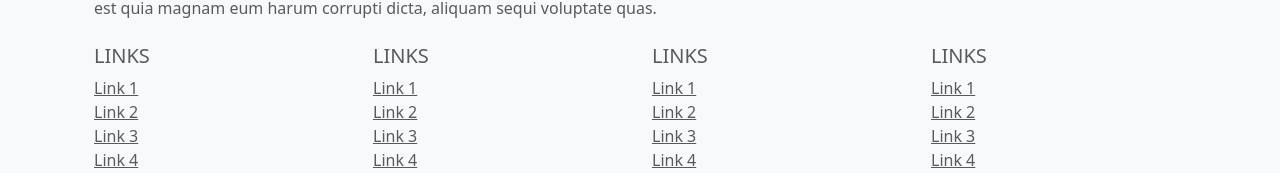
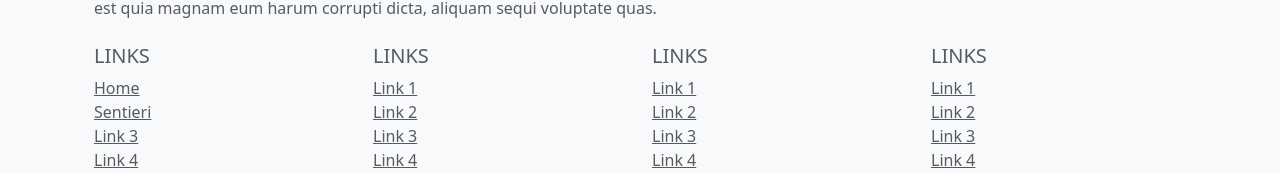
Before and after one commit to marzia-blasi/travel-journal-app, a React (Vite) app: page / in a window 1280 px wide. Shown: the part 704-877 px from the top of the page. Built offline with nearby package versions, Linux system fonts and the light colour scheme.

Commit message:
add navlink navbar and footer

```diff
--- a/src/App.jsx
+++ b/src/App.jsx
@@ -4,7 +4,7 @@ import { BrowserRouter, Routes, Route } from "react-router-dom";
 import DefaultLayout from "./layouts/DefaultLayout";
 
 // Pages
-
+import NotFoundPage from "./pages/NotFoundPage";
 import HomePage from "./pages/Homepage";
 import SentieriPage from "./pages/SentieriPage";
 
@@ -14,7 +14,7 @@ function App() {
       <BrowserRouter>
         <Routes>
           <Route element={<DefaultLayout />}>
-            <Route>Pagina di 404</Route>
+            <Route path="*" element={<NotFoundPage />} />
             <Route index element={<HomePage />} />
             <Route path="/Sentieri" element={<SentieriPage />} />
             <Route>pagina del dettaglio</Route>
--- a/src/components/Footer.jsx
+++ b/src/components/Footer.jsx
@@ -76,14 +76,14 @@ export default function Footer() {
                 <h5 className="text-uppercase">Links</h5>
                 <ul className="list-unstyled mb-0">
                   <li>
-                    <a href="#!" className="text-reset">
-                      Link 1
-                    </a>
+                    <NavLink href="#!" className="text-reset" to="/">
+                      Home
+                    </NavLink>
                   </li>
                   <li>
-                    <a href="#!" className="text-reset">
-                      Link 2
-                    </a>
+                    <NavLink href="#!" className="text-reset" to="/Sentieri">
+                      Sentieri
+                    </NavLink>
                   </li>
                   <li>
                     <a href="#!" className="text-reset">
--- a/src/components/Header.jsx
+++ b/src/components/Header.jsx
@@ -2,8 +2,11 @@ import { Link, NavLink } from "react-router-dom";
 
 export default function Header() {
   return (
+    <>
+      {/* Bootstrap Navbar */}
       <nav className="navbar navbar-expand-lg ">
         <div className="container-fluid">
+          {/* Logo */}
           <a className="navbar-brand" href="#">
             <img
               src="./src/assets/img/logo_32x32.png"
@@ -13,6 +16,7 @@ export default function Header() {
               className="d-inline-block align-text-top"
             />
           </a>
+          {/* Bootstrap Toggler */}
           <button
             className="navbar-toggler"
             type="button"
@@ -27,17 +31,24 @@ export default function Header() {
           <div className="collapse navbar-collapse" id="navbarNav">
             <ul className="navbar-nav">
               <li className="nav-item">
-              <a className="nav-link active" aria-current="page" href="#">
+                {/* Home */}
+                <NavLink
+                  className="nav-link active"
+                  aria-current="page"
+                  href="#"
+                  to="/"
+                >
                   Home
-              </a>
+                </NavLink>
               </li>
               <li className="nav-item">
-              <a className="nav-link" href="#">
+                {/* Sentieri */}
+                <NavLink className="nav-link" href="#" to="/Sentieri">
                   Sentieri
-              </a>
+                </NavLink>
               </li>
-
               <li className="nav-item">
+                {/* Chisiamo */}
                 <a className="nav-link disabled" aria-disabled="true">
                   Chi siamo
                 </a>
@@ -46,5 +57,6 @@ export default function Header() {
           </div>
         </div>
       </nav>
+    </>
   );
 }
```
Lines whose indentation alone changed are shown as unchanged.
